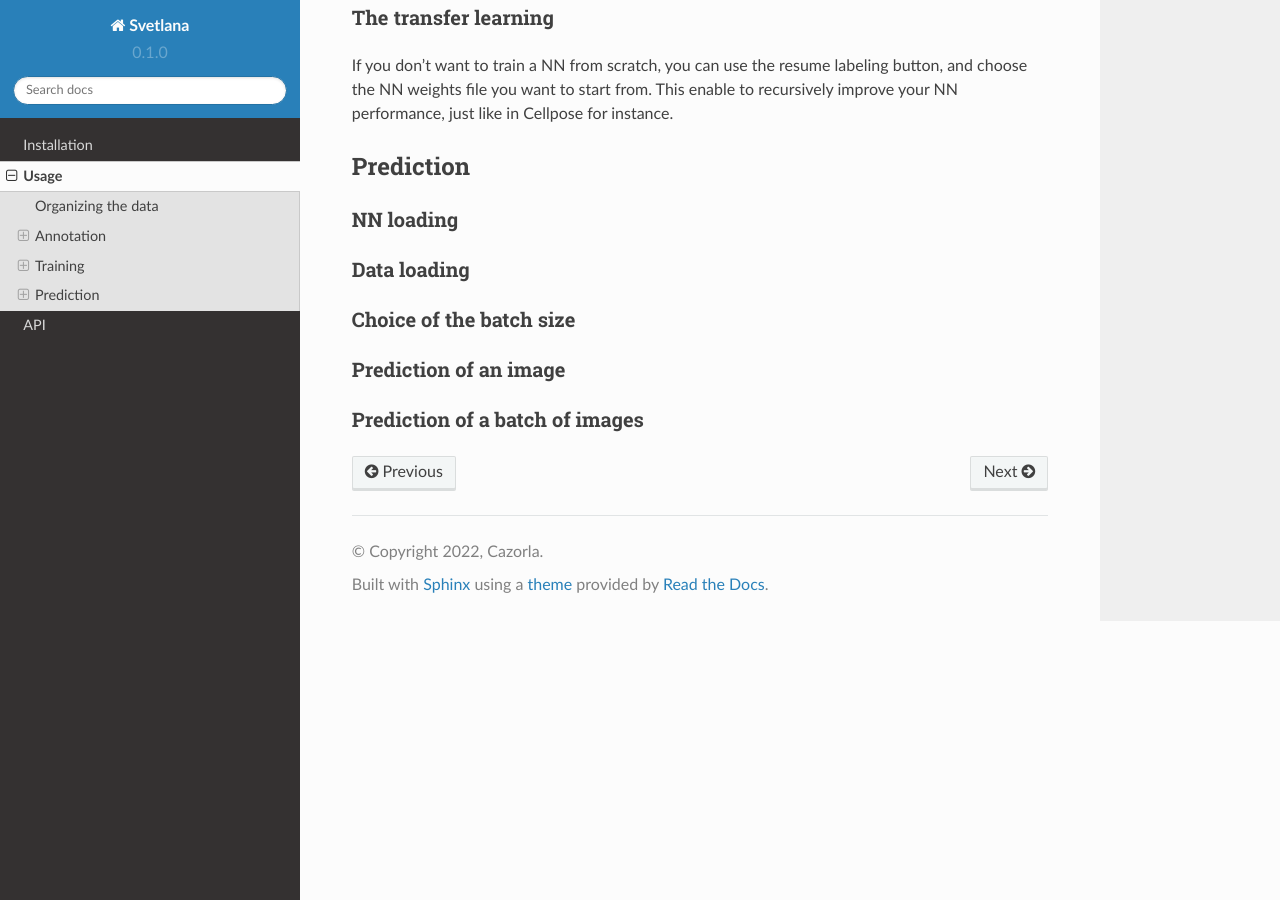
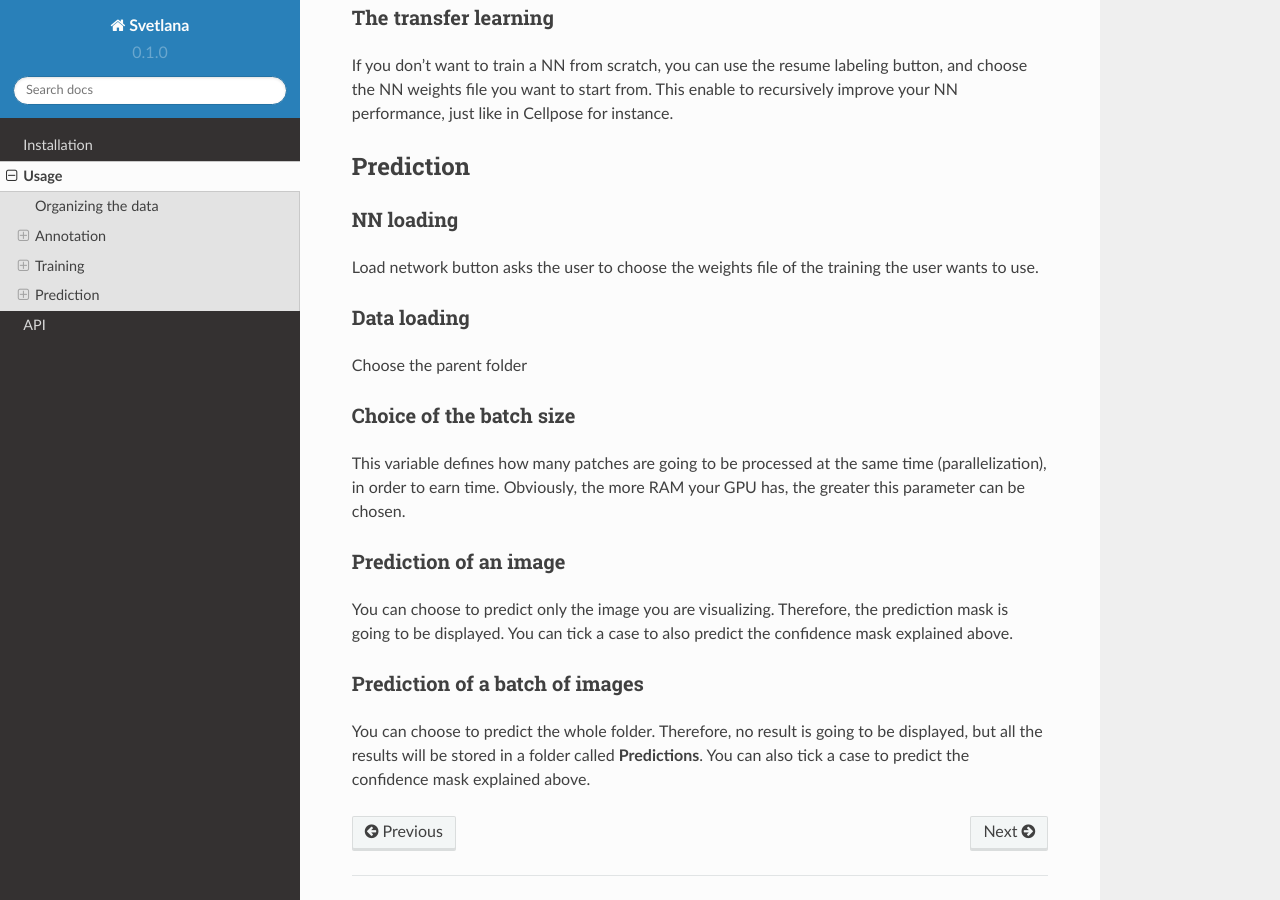
Before and after one commit to koopa31/Svetlana_documentation, a Sphinx documentation site: the page built from docs/source/usage.rst, in a window 1280 px wide and 900 px high, scrolled down 2605 px. Built offline with Sphinx 7.4.7 and the Read the Docs theme 2.0.0, drawn with Linux system fonts in a browser that asks for light colours.

Commit message:
fin prediction

```diff
--- a/docs/source/usage.rst
+++ b/docs/source/usage.rst
@@ -129,15 +129,26 @@
 
 NN loading
 ~~~~~~~~~~~~~~~~~~~
+Load network button asks the user to choose the weights file of the training the user wants to use.
 
 Data loading
 ~~~~~~~~~~~~~~~~~~~
+Choose the parent folder
 
 Choice of the batch size
 ~~~~~~~~~~~~~~~~~~~
+This variable defines how many patches are going to be processed at the same time (parallelization),
+in order to earn time. Obviously, the more RAM your GPU has, the greater this parameter can be chosen.
 
 Prediction of an image
 ~~~~~~~~~~~~~~~~~~~
 
+You can choose to predict only the image you are visualizing. Therefore, the prediction mask is going to be displayed.
+You can tick a case to also predict the confidence mask explained above.
+
 Prediction of a batch of images
 ~~~~~~~~~~~~~~~~~~~~~~~~~~~~~~~~~~~~~~
+
+You can choose to predict the whole folder. Therefore, no result is going to be displayed, but all the results will be stored
+in a folder called **Predictions**.
+You can also tick a case to predict the confidence mask explained above.
```
